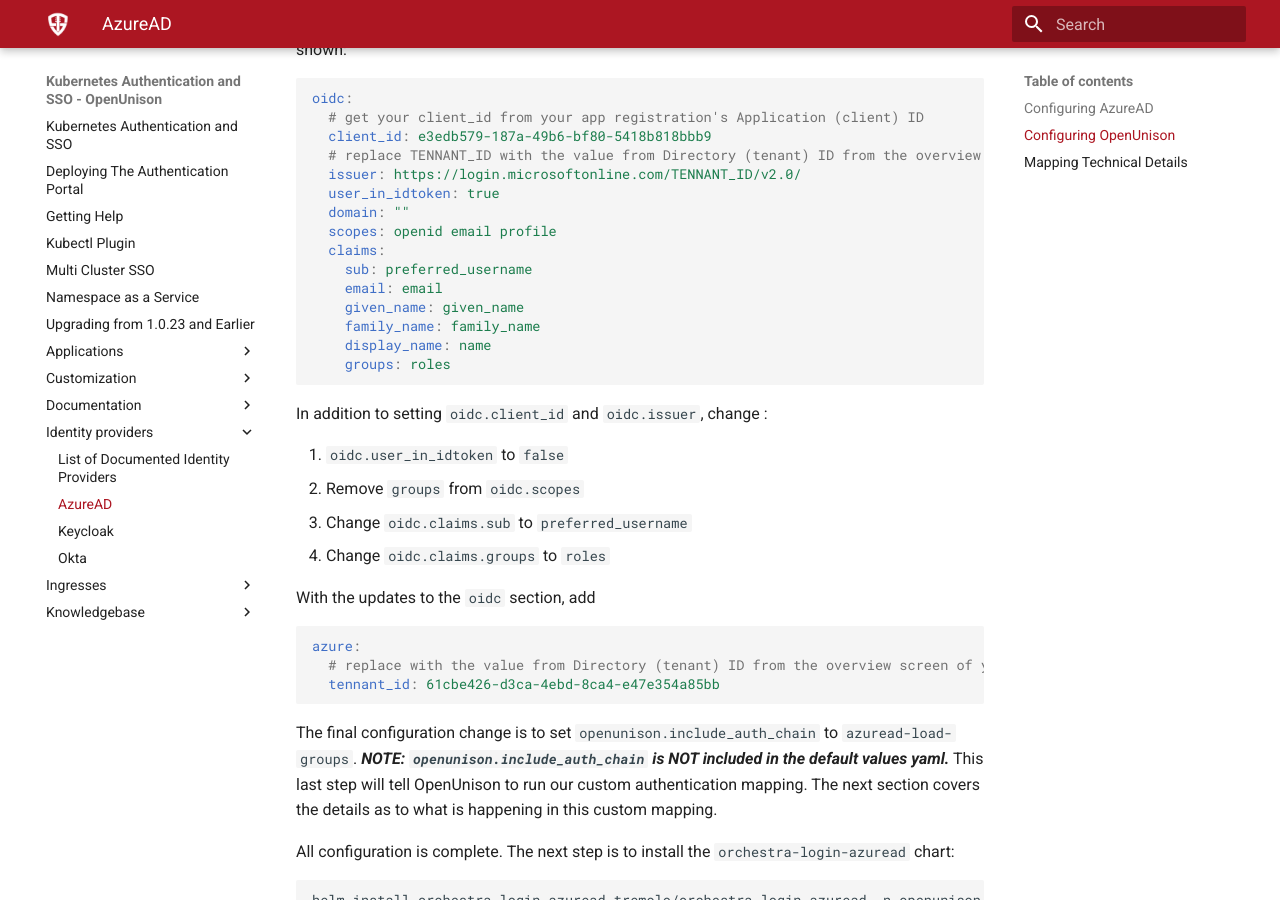
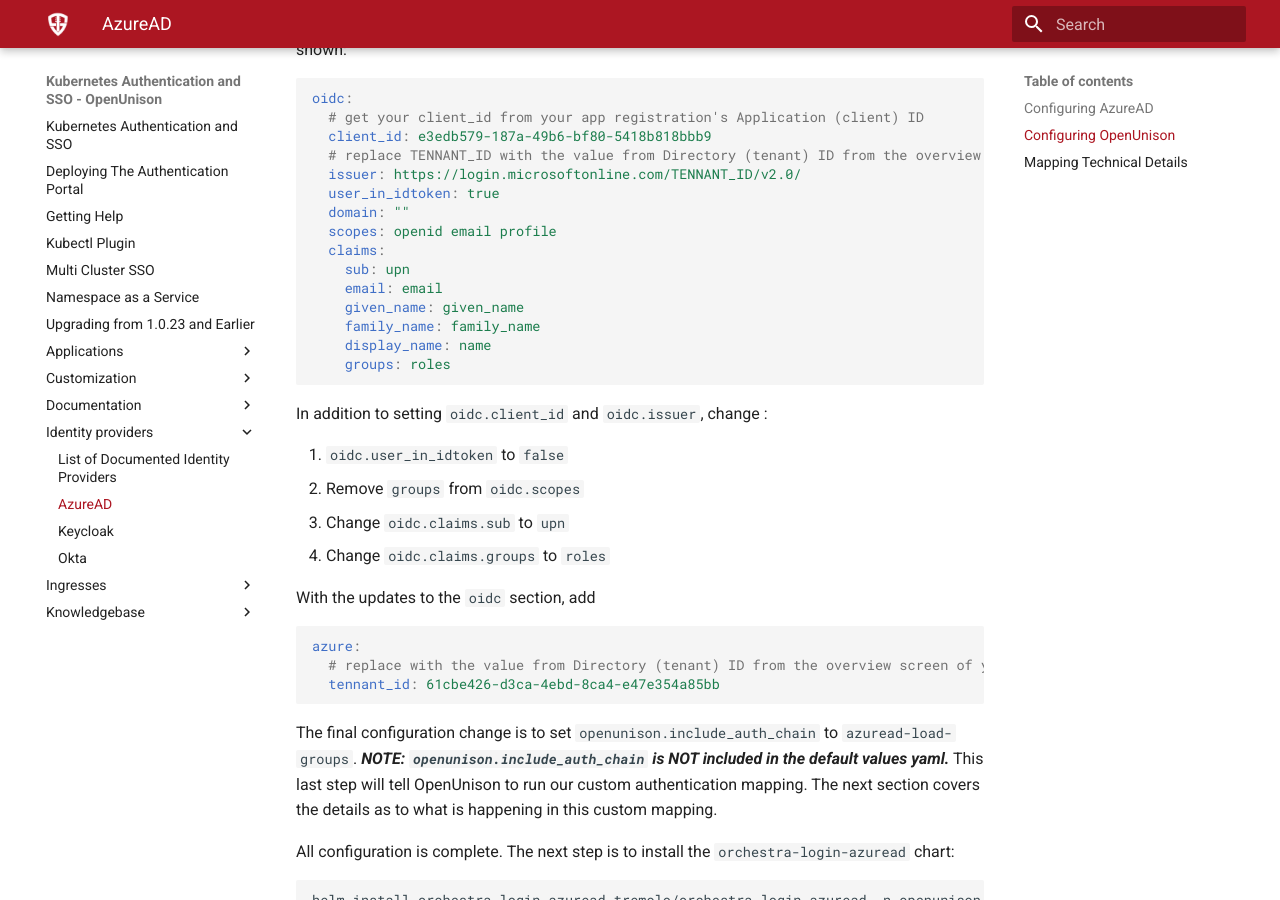
Before and after one commit to TaylorMonacelli/openunison.github.io, an MkDocs documentation site: the page built from docs/identity providers/azuread.md, in a window 1280 px wide and 900 px high, scrolled down 3397 px. Built offline with MkDocs 1.6.1 and Material for MkDocs 9.7.7, drawn with Linux system fonts in a browser that asks for light colours.

Commit message:
change prefered_username --> upn

```diff
--- a/docs/identity providers/azuread.md
+++ b/docs/identity providers/azuread.md
@@ -46,7 +46,7 @@
 
 Click on **+ New client secret**, give it a description and a life span.  How long the secret is valid is based on your requirements and compliance needs.  Once you click **Add**, the secret will become available for you to copy.  Copy it, and store it to the `OIDC_CLIENT_ID` key in the `orchestra-secrets-source` `Secret`.  ***If using `echo` to based64 encode the data, make sure to use `echo -n` to avoid adding an extra newline!***
 
-With the client secret created and stored in your cluster, the next step is to setup your token.  Next, click on **Token configuration** on the left hand side.  Next, click on **Add optional claim** and choose `email`, `family_name`,`given_name`, and `preferred_username` and click **Add**.  When AzureAD asks if you want to add the scopes automatically, agree.  Adding these claims isn't required, but will make it much easier to manage your integration.
+With the client secret created and stored in your cluster, the next step is to setup your token.  Next, click on **Token configuration** on the left hand side.  Next, click on **Add optional claim** and choose `email`, `family_name`,`given_name`, `upn`, and `preferred_username` and click **Add**.  When AzureAD asks if you want to add the scopes automatically, agree.  Adding these claims isn't required, but will make it much easier to manage your integration.
 
 ![Add optional claims](../../../assets/images/identity-providers/azuread/3.png)
 
@@ -74,7 +74,7 @@
   domain: ""
   scopes: openid email profile
   claims:
-    sub: preferred_username
+    sub: upn
     email: email
     given_name: given_name
     family_name: family_name
@@ -86,7 +86,7 @@
 
 1. `oidc.user_in_idtoken` to `false`
 2. Remove `groups` from `oidc.scopes`
-3. Change `oidc.claims.sub` to `preferred_username`
+3. Change `oidc.claims.sub` to `upn`
 4. Change `oidc.claims.groups` to `roles`
 
 With the updates to the `oidc` section, add
```
